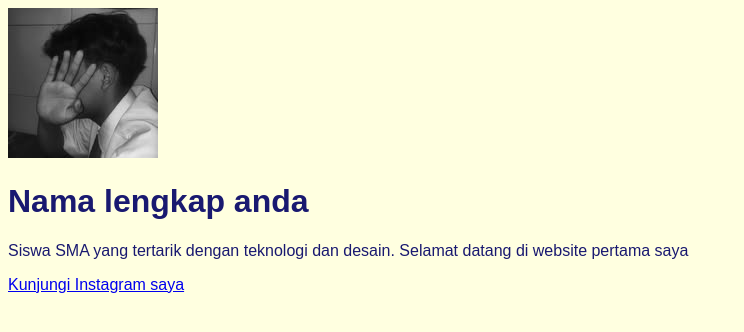
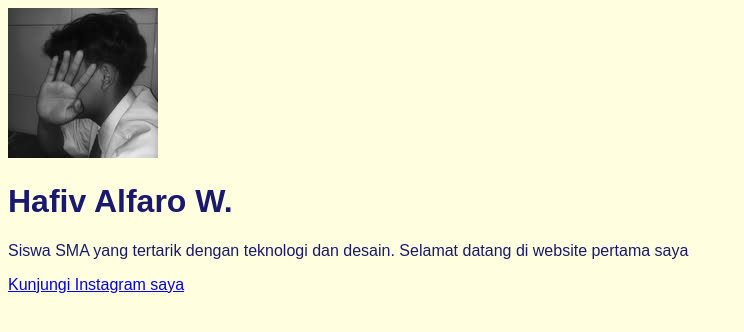
Before and after one commit to akunnepal21-beep/sembarangwes, a plain HTML site: page index.html in a window 1280 px wide. Shown: the whole page, without its empty margins (0-744 px from the left). Drawn offline with Linux system fonts and the light colour scheme.

Commit message:
Update index.html

```diff
--- a/index.html
+++ b/index.html
@@ -7,7 +7,7 @@
 
   <body>
     <img src="foto-profile.jpg" alt="foto profile saya">
-    <h1>Nama lengkap anda</h1>
+    <h1>Hafiv Alfaro W.</h1>
     <p>Siswa SMA yang tertarik dengan teknologi dan desain. Selamat datang di website pertama saya</p>
     <a href="https://www.instagram.com/hapipalfaroow">Kunjungi Instagram saya </a>
     </body>
```
